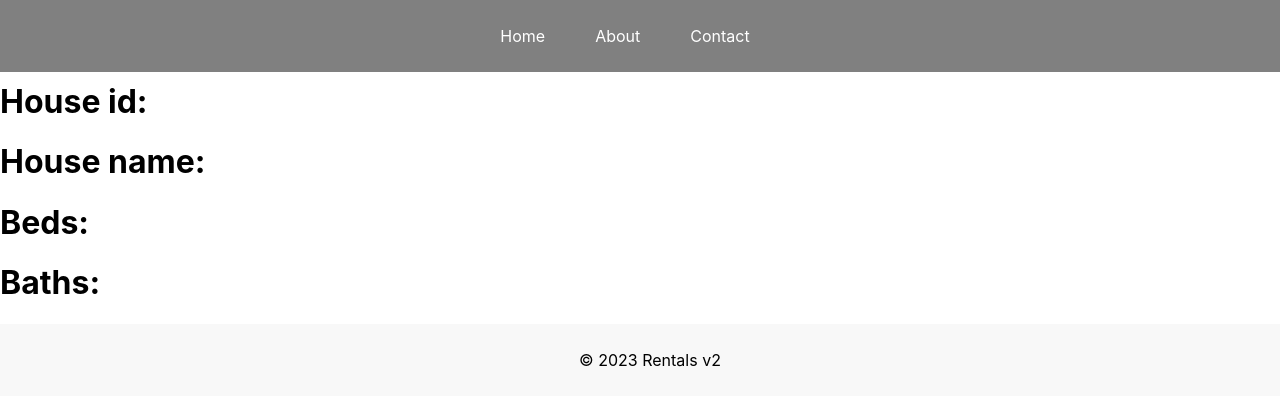
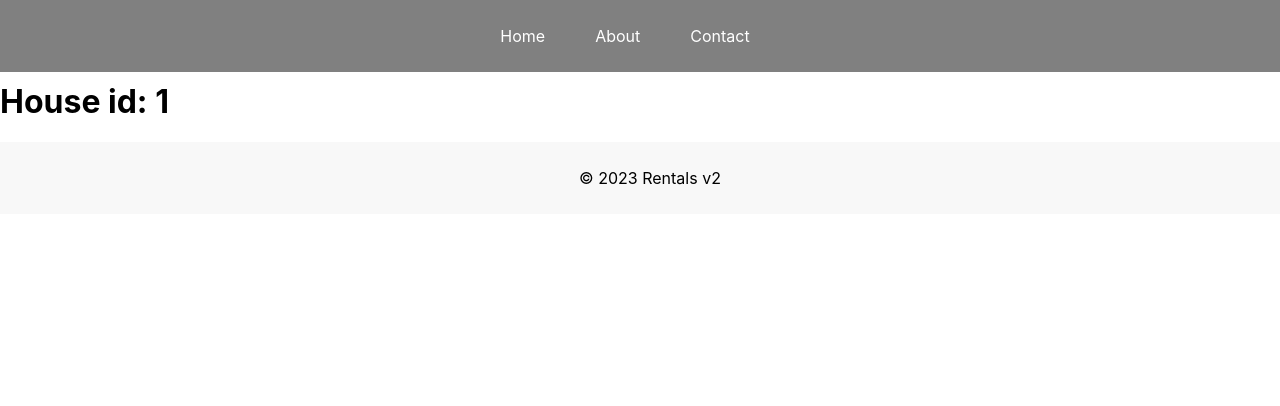
Before and after one commit to kevmgb/rentals-v2-frontend, a React (Create React App) app: page /listing/detail/1 in a window 1280 px wide. Shown: the top 406 px of the page. Built offline with nearby package versions, Linux system fonts and the light colour scheme.

Commit message:
use useParams instead of passing state in Link

```diff
--- a/src/components/Card.js
+++ b/src/components/Card.js
@@ -7,7 +7,7 @@ import { Link } from 'react-router-dom';
 function Card({id, name, beds, baths}) {
     return (
         // <Link to={{ pathname: `/listing/detail/${id}`, state: { id, name, beds, baths } }}>
-        <Link to={`/listing/detail/${id}`} state={{id, name, beds, baths}}>
+        <Link to={`/listing/detail/${id}`} >
             <div className="card">
                 <img src={cardImage} alt="Card" className="card-image" />
                 <div className="card-content">
--- a/src/components/DetailsPage.js
+++ b/src/components/DetailsPage.js
@@ -1,16 +1,13 @@
 import React from "react";
-import { useLocation } from 'react-router-dom';
+import { useLocation, useParams } from 'react-router-dom';
 
 function DetailsPage() {
-    const location = useLocation();
-    const { id, name, beds, baths } = location.state || {};
+    const {id} = useParams();
+
     return (
         <div>
           <h1>Test</h1>
           <h1>House id: {id} </h1>
-          <h1>House name: {name} </h1>
-          <h1>Beds: {beds} </h1>
-          <h1>Baths: {baths} </h1>
         </div>
       );
 }
--- a/src/components/Home.js
+++ b/src/components/Home.js
@@ -20,6 +20,16 @@ function Home() {
             {apartments.map(apartment => (
                 <Card id = {apartment.id} name = {apartment.name} beds = {apartment.beds} baths ={apartment.baths}/>
             ))}
+            <Card id="1" name="Three bedroom in Ruaka" beds="1" baths="2" />
+            <Card id="2" name="Two bedroom in Ruai" beds="1" baths="2" />
+            <Card id="3" name="Bedsitter in Juja" beds="1" baths="2" />
+            <Card id="4" name="One bedroom in Kinoo" beds="1" baths="2" />
+            <Card id="5" name="Four bedroom in Kasarani" beds="1" baths="2" />
+            <Card id="6" name="Three bedroom in Ruaka" beds="1" baths="2" />
+            <Card id="7" name="Three bedroom in Ruaka" beds="1" baths="2" />
+            <Card id="8" name="Three bedroom in Ruaka" beds="1" baths="2" />
+            <Card id="9" name="Three bedroom in Ruaka" beds="1" baths="2" />
+            <Card id="10" name="Three bedroom in Ruaka" beds="1" baths="2" />
       </div>
     </>
   );
```
